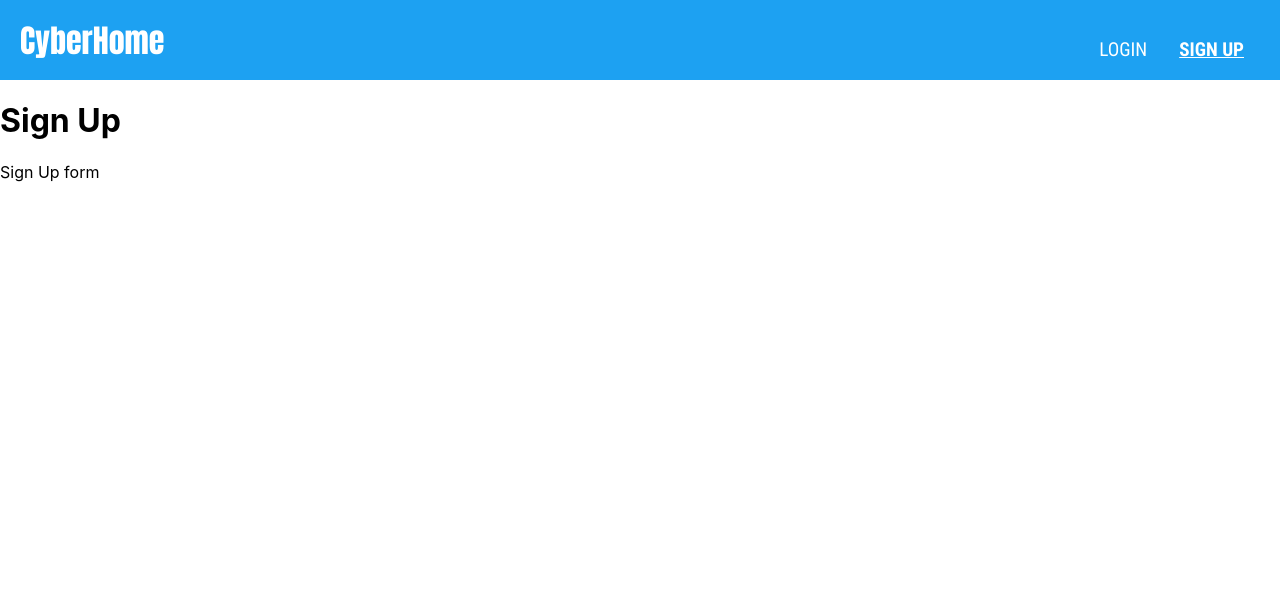
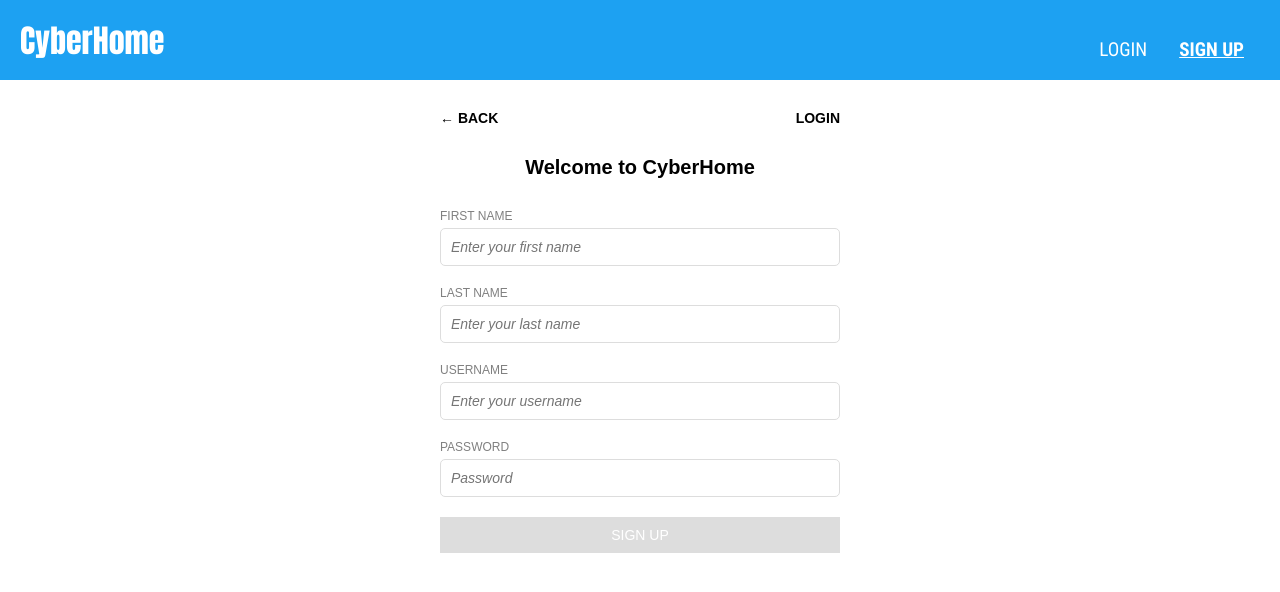
Before and after one commit to xftudou/CyberHome, a React (Create React App) app in the folder frontend/: page /signup in a window 1280 px wide. Shown: the top 592 px of the page. Built offline with nearby package versions, Linux system fonts and the light colour scheme.

Commit message:
formatted form directory and style

```diff
--- a/frontend/src/App.js
+++ b/frontend/src/App.js
@@ -3,8 +3,8 @@ import { BrowserRouter as Router, Routes, Route } from 'react-router-dom';
 import './App.css';
 import Navbar from './components/Navbar/Navbar';
 import Home from './components/Home/Home';
-import Login from './components/Login/Login';
-import SignUp from './components/SignUp/SignUp';
+import Login from './components/Forms/Login';
+import SignUp from './components/Forms/SignUp';
 
 function App() {
   return (
--- /dev/null
+++ b/frontend/src/components/Forms/Form.css
@@ -0,0 +1,80 @@
+.form-container {
+    font-family: Arial, sans-serif;
+    max-width: 400px;
+    margin: 0 auto;
+    padding: 30px;
+    text-align: center;
+}
+
+.form-header {
+    display: flex;
+    justify-content: space-between;
+    margin-bottom: 30px;
+}
+
+.nav-link {
+    text-decoration: none;
+    font-size: 14px;
+    font-weight: bold;
+    color: black;
+}
+
+.form-content .logo {
+    font-size: 40px;
+    margin-bottom: 20px;
+}
+
+.form-content h1 {
+    font-size: 20px;
+    margin-bottom: 30px;
+}
+
+.form {
+    text-align: left;
+}
+
+.form-label {
+    font-size: 12px;
+    margin-bottom: 5px;
+    display: block;
+    color: gray;
+}
+
+.form-input::placeholder {
+    font-style: italic;
+}
+
+.form-input {
+    width: 100%;
+    padding: 10px;
+    margin-bottom: 20px;
+    border: 1px solid #ddd;
+    border-radius: 5px;
+    font-size: 14px;
+    box-sizing: border-box;
+}
+
+.password-container {
+    display: flex;
+    align-items: center;
+}
+
+.form-button {
+    width: 100%;
+    padding: 10px;
+    background-color: #ddd;
+    border: none;
+    font-size: 14px;
+    color: white;
+    cursor: not-allowed;
+    transition: all 0.3s ease;
+}
+
+.form-button.active {
+    background-color: #1da1f2;
+    cursor: pointer;
+}
+
+.form-button.active:hover {
+    background-color: #007BFF;
+}
--- /dev/null
+++ b/frontend/src/components/Forms/Login.js
@@ -0,0 +1,52 @@
+import React, { useState } from 'react';
+import './Form.css';
+
+const Login = () => {
+    const [username, setUsername] = useState('');
+    const [password, setPassword] = useState('');
+
+    const isFormValid = username.trim() !== '' && password.trim() !== '';
+
+    return (
+        <div className="form-container">
+            <header className="form-header">
+                <a href="/" className="nav-link">&larr; BACK</a>
+                <a href="/signup" className="nav-link">SIGN UP</a>
+            </header>
+            <div className="form-content">
+                <h1>Log into CyberHome</h1>
+                <form className="form" onSubmit={(e) => e.preventDefault()}>
+                    <label htmlFor="username" className="form-label">USERNAME</label>
+                    <input
+                        type="text"
+                        id="username"
+                        className="form-input"
+                        placeholder="Enter your username"
+                        value={username}
+                        onChange={(e) => setUsername(e.target.value)}
+                    />
+                    <label htmlFor="password" className="form-label">PASSWORD</label>
+                    <div className="password-container">
+                        <input
+                            type="password"
+                            id="password"
+                            className="form-input"
+                            placeholder="Password"
+                            value={password}
+                            onChange={(e) => setPassword(e.target.value)}
+                        />
+                    </div>
+                    <button
+                        type="submit"
+                        className={`form-button ${isFormValid ? 'active' : ''}`}
+                        disabled={!isFormValid}
+                    >
+                        LOG IN
+                    </button>
+                </form>
+            </div>
+        </div>
+    );
+};
+
+export default Login;
--- /dev/null
+++ b/frontend/src/components/Forms/SignUp.js
@@ -0,0 +1,75 @@
+import React, { useState } from 'react';
+import './Form.css';
+
+const SignUp = () => {
+    const [firstname, setFirstname] = useState('');
+    const [lastname, setLastname] = useState('');
+    const [username, setUsername] = useState('');
+    const [password, setPassword] = useState('');
+
+    const isFormValid = firstname.trim() !== '' && lastname.trim() !== '' && username.trim() !== '' && password.trim() !== '';
+
+    return (
+        <div className="form-container">
+            <header className="form-header">
+                <a href="/" className="nav-link">&larr; BACK</a>
+                <a href="/login" className="nav-link">LOGIN</a>
+            </header>
+            <div className="form-content">
+                <h1>Welcome to CyberHome</h1>
+                <form className="form" onSubmit={(e) => e.preventDefault()}>
+                    <label htmlFor="firstname" className="form-label">FIRST NAME</label>
+                    <input
+                        type="text"
+                        id="firstname"
+                        className="form-input"
+                        placeholder="Enter your first name"
+                        value={firstname}
+                        onChange={(e) => setFirstname(e.target.value)}
+                    />
+
+                    <label htmlFor="lastname" className="form-label">LAST NAME</label>
+                    <input
+                        type="text"
+                        id="lastname"
+                        className="form-input"
+                        placeholder="Enter your last name"
+                        value={lastname}
+                        onChange={(e) => setLastname(e.target.value)}
+                    />
+
+                    <label htmlFor="username" className="form-label">USERNAME</label>
+                    <input
+                        type="text"
+                        id="username"
+                        className="form-input"
+                        placeholder="Enter your username"
+                        value={username}
+                        onChange={(e) => setUsername(e.target.value)}
+                    />
+                    <label htmlFor="password" className="form-label">PASSWORD</label>
+                    <div className="password-container">
+                        <input
+                            type="password"
+                            id="password"
+                            className="form-input"
+                            placeholder="Password"
+                            value={password}
+                            onChange={(e) => setPassword(e.target.value)}
+                        />
+                    </div>
+
+                    <button
+                        type="submit"
+                        className={`form-button ${isFormValid ? 'active' : ''}`}
+                        disabled={!isFormValid}
+                    >
+                        SIGN UP
+                    </button>
+                </form>
+            </div>
+        </div>
+    );
+}
+
+export default SignUp;
--- a/frontend/src/components/Login/Login.css
+++ /dev/null
@@ -1,80 +0,0 @@
-.login-container {
-    font-family: Arial, sans-serif;
-    max-width: 400px;
-    margin: 0 auto;
-    padding: 30px;
-    text-align: center;
-}
-
-.login-header {
-    display: flex;
-    justify-content: space-between;
-    margin-bottom: 30px;
-}
-
-.nav-link {
-    text-decoration: none;
-    font-size: 14px;
-    font-weight: bold;
-    color: black;
-}
-
-.login-content .logo {
-    font-size: 40px;
-    margin-bottom: 20px;
-}
-
-.login-content h1 {
-    font-size: 20px;
-    margin-bottom: 30px;
-}
-
-.login-form {
-    text-align: left;
-}
-
-.form-label {
-    font-size: 12px;
-    margin-bottom: 5px;
-    display: block;
-    color: gray;
-}
-
-.form-input::placeholder {
-    font-style: italic;
-}
-
-.form-input {
-    width: 100%;
-    padding: 10px;
-    margin-bottom: 20px;
-    border: 1px solid #ddd;
-    border-radius: 5px;
-    font-size: 14px;
-    box-sizing: border-box;
-}
-
-.password-container {
-    display: flex;
-    align-items: center;
-}
-
-.login-button {
-    width: 100%;
-    padding: 10px;
-    background-color: #ddd;
-    border: none;
-    font-size: 14px;
-    color: white;
-    cursor: not-allowed;
-    transition: all 0.3s ease;
-}
-
-.login-button.active {
-    background-color: #1da1f2;
-    cursor: pointer;
-}
-
-.login-button.active:hover {
-    background-color: #007BFF;
-}
--- a/frontend/src/components/Login/Login.js
+++ /dev/null
@@ -1,52 +0,0 @@
-import React, { useState } from 'react';
-import './Login.css';
-
-const Login = () => {
-    const [username, setUsername] = useState('');
-    const [password, setPassword] = useState('');
-
-    const isFormValid = username.trim() !== '' && password.trim() !== '';
-
-    return (
-        <div className="login-container">
-            <header className="login-header">
-                <a href="/" className="nav-link">&larr; BACK</a>
-                <a href="/signup" className="nav-link">SIGN UP</a>
-            </header>
-            <div className="login-content">
-                <h1>Log into CyberHome</h1>
-                <form className="login-form" onSubmit={(e) => e.preventDefault()}>
-                    <label htmlFor="username" className="form-label">USERNAME</label>
-                    <input
-                        type="text"
-                        id="username"
-                        className="form-input"
-                        placeholder="Enter your username"
-                        value={username}
-                        onChange={(e) => setUsername(e.target.value)}
-                    />
-                    <label htmlFor="password" className="form-label">PASSWORD</label>
-                    <div className="password-container">
-                        <input
-                            type="password"
-                            id="password"
-                            className="form-input"
-                            placeholder="Password"
-                            value={password}
-                            onChange={(e) => setPassword(e.target.value)}
-                        />
-                    </div>
-                    <button
-                        type="submit"
-                        className={`login-button ${isFormValid ? 'active' : ''}`}
-                        disabled={!isFormValid}
-                    >
-                        LOG IN
-                    </button>
-                </form>
-            </div>
-        </div>
-    );
-};
-
-export default Login;
--- a/frontend/src/components/SignUp/SignUp.js
+++ /dev/null
@@ -1,12 +0,0 @@
-import React from 'react';
-
-function SignUp() {
-    return (
-        <div className='signup-form'>
-            <h1>Sign Up</h1>
-            <p>Sign Up form</p>
-        </div>
-    );
-}
-
-export default SignUp;
```
